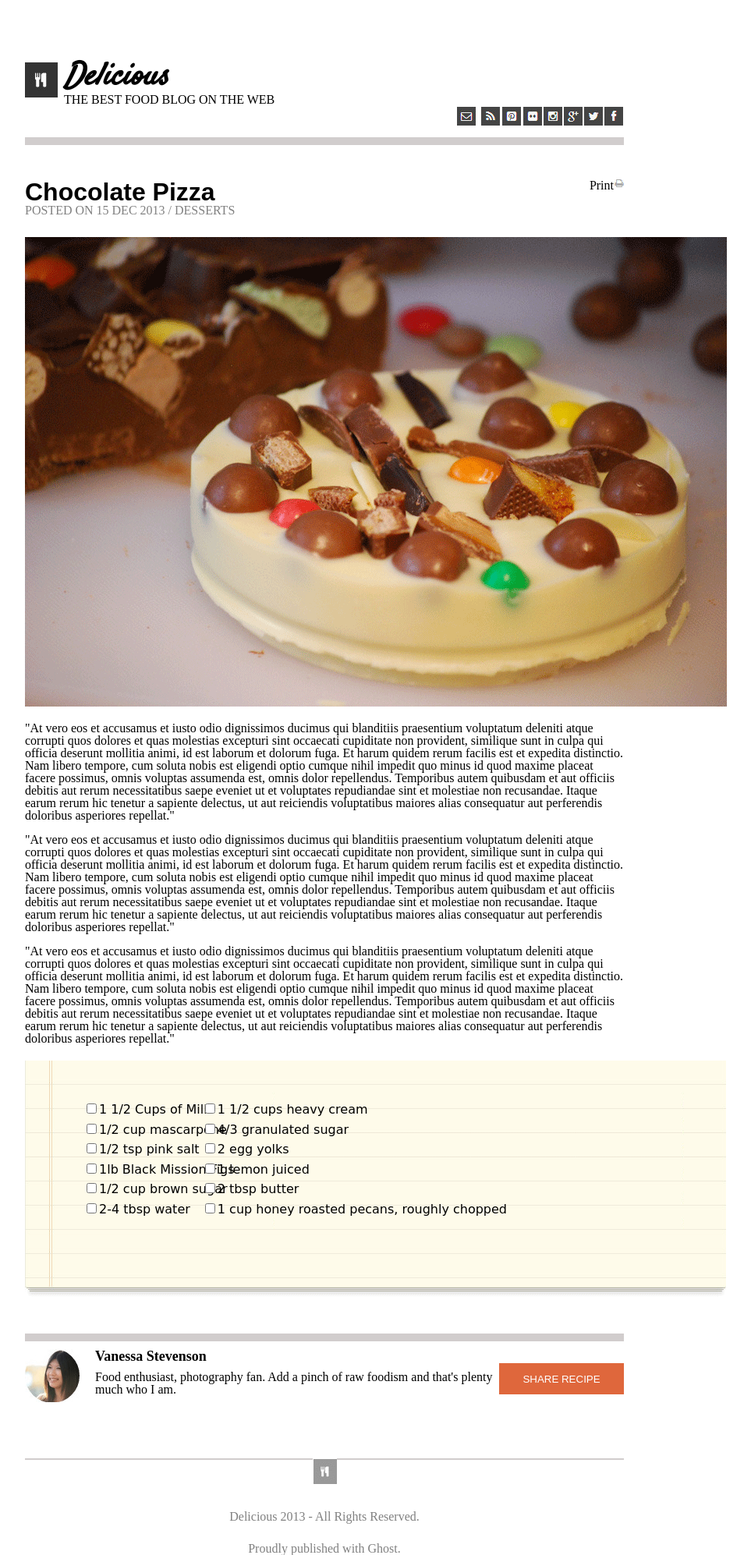
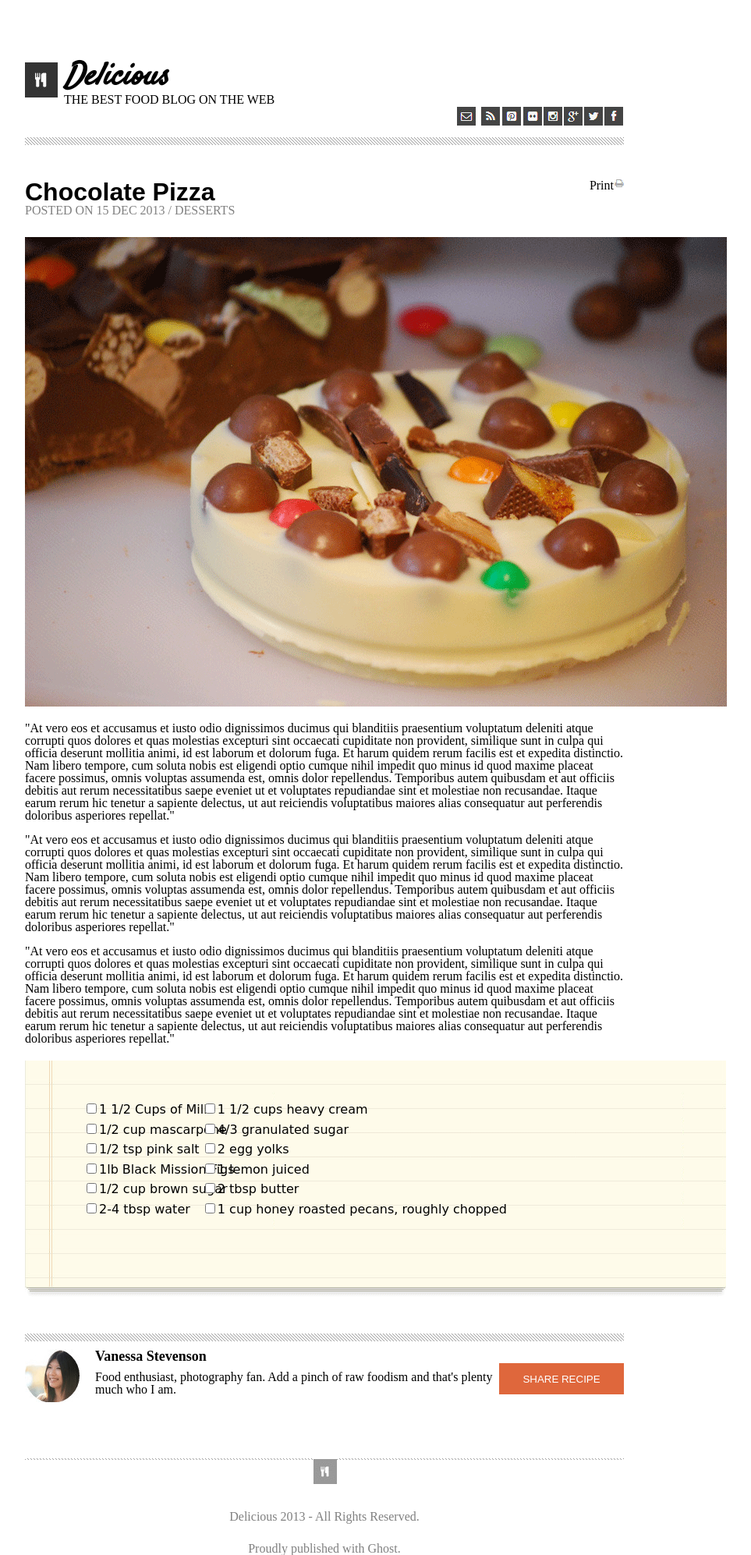
Before and after one commit to codeslayer-787/chocolate_pizza, a plain HTML site: page index.html in a window 1280 px wide. Shown: the whole page at 78% size, without its empty margins (224-1187 px from the left). Drawn offline with Linux system fonts and the light colour scheme.

Commit message:
Adds some styling

```diff
--- a/style.css
+++ b/style.css
@@ -40,8 +40,8 @@ nav li{
 
 #greyBar{
   margin-top: 40px;
-  background-color: rgb(209, 205, 205);
   height: 10px;
+  background-image: url(assets/hr-img.png);
 }
 #titleBar{
   font-size: xx-large;
@@ -105,8 +105,8 @@ div p {
 }
 #greyBar2{
   margin-top: 40px;
-  background-color: rgb(209, 205, 205);
   height: 10px;
+  background-image: url(assets/hr-img.png);
   position: relative;
   margin-top: 350px;
 }
@@ -134,7 +134,7 @@ footer p{
 }
 #greyBar3{
   margin-top: 10px;
-  background-color: rgb(209, 205, 205);
+  background-image: url(assets/hr-img.png);
   height: 2px;
   position: relative;
   margin-top: 80px;
@@ -143,7 +143,8 @@ footer p{
 #smallLogo{
   align-content: center;
   position: relative;
-  margin-bottom: 10px;
+  vertical-align:middle;
+  margin-bottom: 50px;
 }
 #copyRight{
 text-align: center;
```
